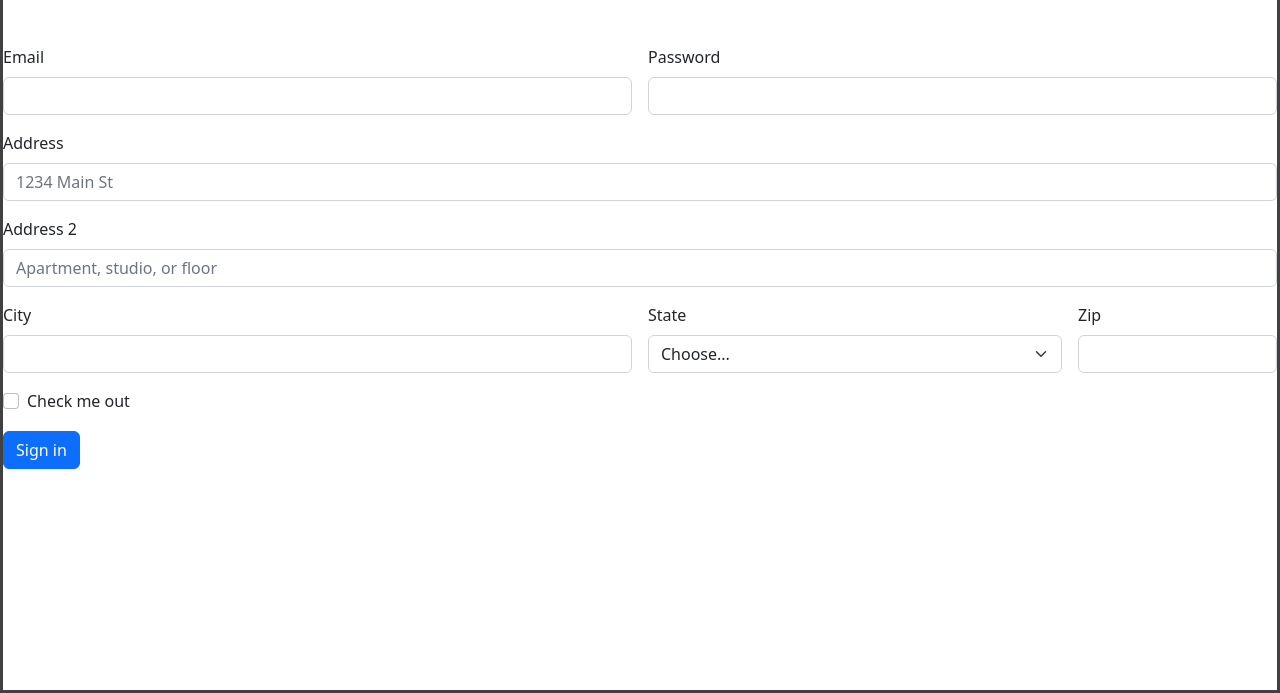
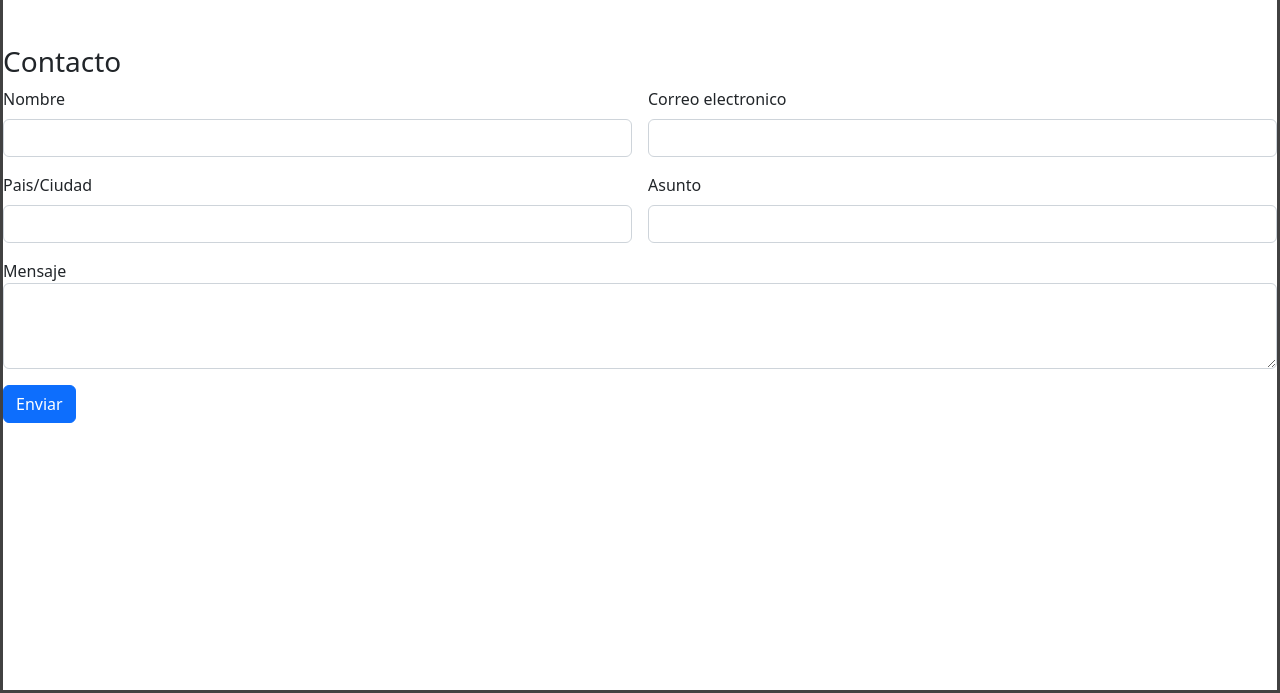
Before and after one commit to Anthony2799/ProyectWebSite, a website: page index.html in a window 1280 px wide. Shown: the part 1102-1795 px from the top of the page. Drawn offline with nearby package versions, Linux system fonts and the light colour scheme.

Commit message:
modifique form contacto para después dar animación

```diff
--- a/index.html
+++ b/index.html
@@ -93,48 +93,30 @@
 
             </section>
             <footer class="grid cool" id="speeck" action="">
-                <form class="row g-3" >
+                <h3>Contacto</h3>
+                <form class="row g-3">
                     <div class="col-md-6">
-                    <label for="inputEmail4" class="form-label">Email</label>
-                    <input type="email" class="form-control" id="inputEmail4">
+                    <label for="inputName4" class="form-label">Nombre</label>
+                    <input type="text" class="form-control" id="inputName4" required>
                     </div>
                     <div class="col-md-6">
-                    <label for="inputPassword4" class="form-label">Password</label>
-                    <input type="password" class="form-control" id="inputPassword4">
+                    <label for="inputEmail4" class="form-label">Correo electronico</label>
+                    <input type="email" class="form-control" id="inputEmail4" required>
+                    </div>
+                    <div class="col-md-6">
+                    <label for="inputCity" class="form-label">Pais/Ciudad</label>
+                    <input type="text" class="form-control" id="inputCity" required>
+                    </div>
+                    <div class="col-md-6">
+                    <label for="inputTopic4" class="form-label">Asunto</label>
+                    <input type="text" class="form-control" id="inputTopic4" required>
+                    </div>
+                    <div class="form-group">
+                    <label for="inputMessage">Mensaje</label>
+                    <textarea class="form-control" id="inputMessage" rows="3" required></textarea>
                     </div>
                     <div class="col-12">
-                    <label for="inputAddress" class="form-label">Address</label>
-                    <input type="text" class="form-control" id="inputAddress" placeholder="1234 Main St">
-                    </div>
-                    <div class="col-12">
-                    <label for="inputAddress2" class="form-label">Address 2</label>
-                    <input type="text" class="form-control" id="inputAddress2" placeholder="Apartment, studio, or floor">
-                    </div>
-                    <div class="col-md-6">
-                    <label for="inputCity" class="form-label">City</label>
-                    <input type="text" class="form-control" id="inputCity">
-                    </div>
-                    <div class="col-md-4">
-                    <label for="inputState" class="form-label">State</label>
-                    <select id="inputState" class="form-select">
-                        <option selected>Choose...</option>
-                        <option>...</option>
-                    </select>
-                    </div>
-                    <div class="col-md-2">
-                    <label for="inputZip" class="form-label">Zip</label>
-                    <input type="text" class="form-control" id="inputZip">
-                    </div>
-                    <div class="col-12">
-                    <div class="form-check">
-                        <input class="form-check-input" type="checkbox" id="gridCheck">
-                        <label class="form-check-label" for="gridCheck">
-                        Check me out
-                        </label>
-                    </div>
-                    </div>
-                    <div class="col-12">
-                    <button type="submit" class="btn btn-primary">Sign in</button>
+                    <button type="submit" class="btn btn-primary">Enviar</button>
                     </div>
                 </form>
             </footer>
```
